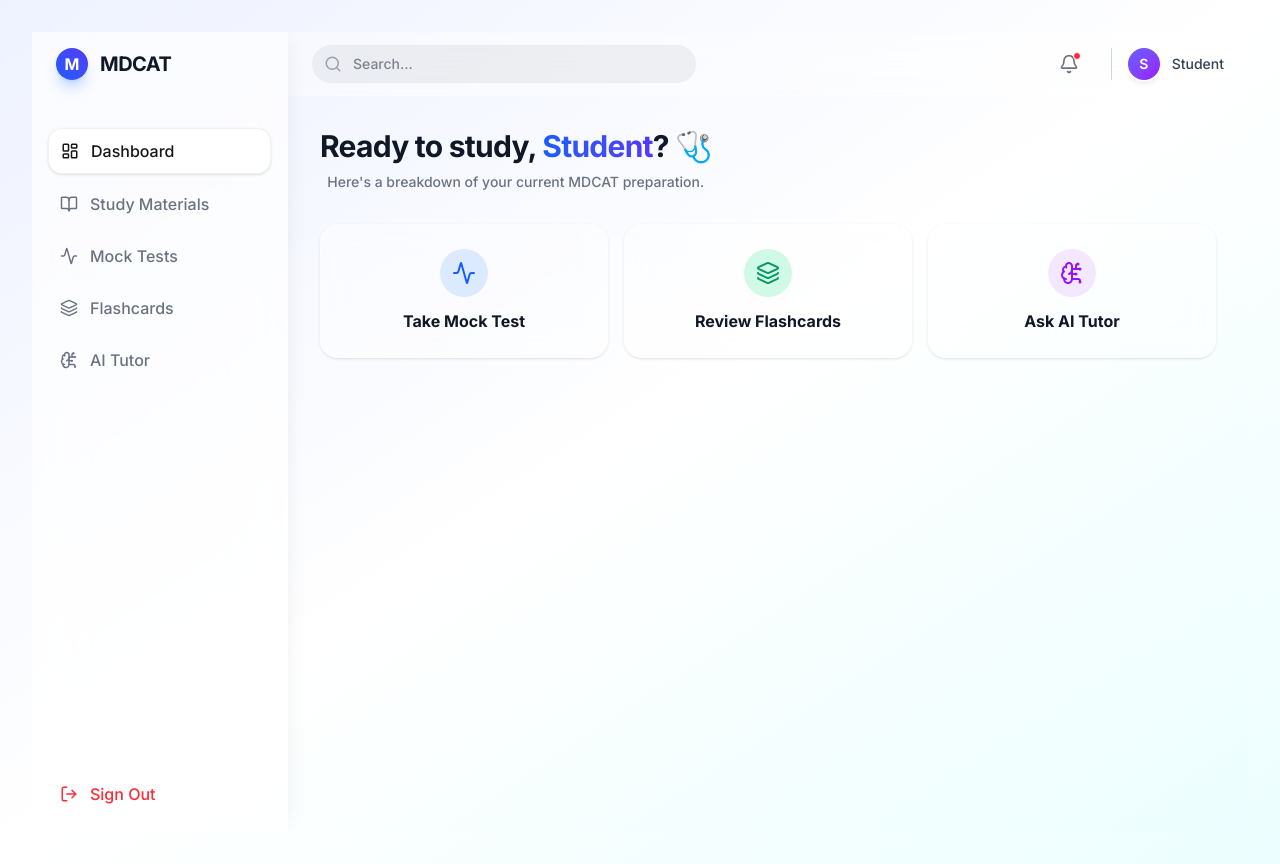
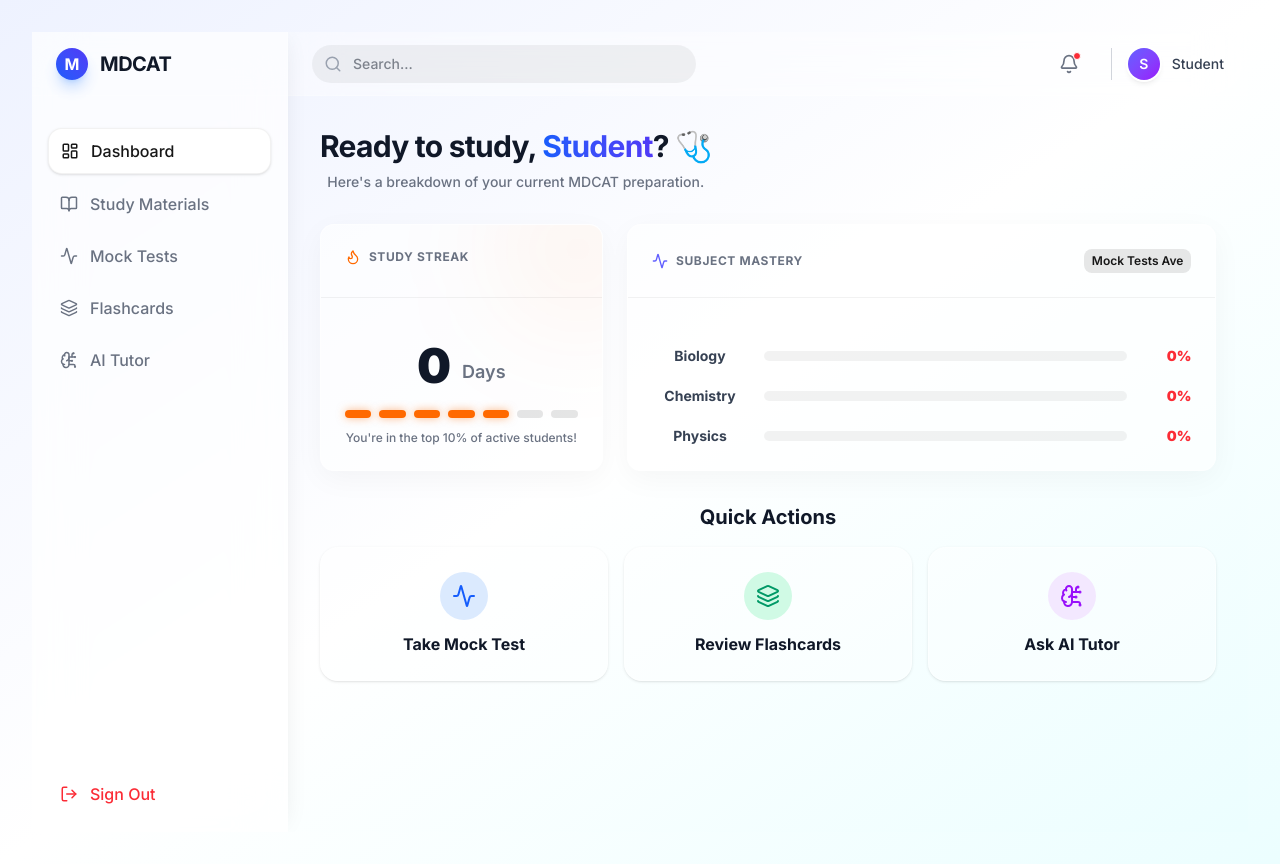
Before and after one commit to Mavia-Jabbar/Med-Quest, a React (Vite) app: page /Dashboard in a window 1280 px wide. Built offline with nearby package versions, Linux system fonts and the light colour scheme; no server answers; the database is empty; sample sign-in values are in the browser's storage.

Commit message:
feat: Injected premium framer-motion Physics engine providing Apple-style 3D Tilt Cards, Magnetic Buttons, seamless Page Transitions, and animated Science Loaders

```diff
--- a/src/components/DashboardLayout.jsx
+++ b/src/components/DashboardLayout.jsx
@@ -1,9 +1,9 @@
 import React, { useState } from 'react';
 import { Outlet, useLocation } from 'react-router';
 import { AnimatePresence } from 'framer-motion';
+import PageTransition from '@/components/layout/PageTransition';
 import Sidebar from '@/components/layout/Sidebar';
 import DashboardHeader from '@/components/layout/DashboardHeader';
-import PageTransition from '@/components/layout/PageTransition';
 
 export default function DashboardLayout() {
   const [isMobileMenuOpen, setIsMobileMenuOpen] = useState(false);
@@ -12,9 +12,9 @@ export default function DashboardLayout() {
   return (
     <div className="flex h-screen w-full bg-gradient-to-br from-indigo-50 via-white to-cyan-50 dark:from-gray-900 dark:via-gray-950 dark:to-slate-900 overflow-hidden font-sans">
       <Sidebar isOpen={isMobileMenuOpen} setIsOpen={setIsMobileMenuOpen} />
-      <main className="flex-1 flex flex-col relative z-0 w-full overflow-hidden">
+      <main className="flex-1 flex flex-col relative z-10 w-full overflow-hidden">
         <DashboardHeader toggleMenu={() => setIsMobileMenuOpen(!isMobileMenuOpen)} />
-        <div className="flex-1 w-full overflow-hidden relative">
+        <div className="flex-1 overflow-hidden relative w-full h-full">
           <AnimatePresence mode="wait">
             <PageTransition key={location.pathname}>
               <Outlet />
--- a/src/components/dashboard/MasteryWidget.jsx
+++ b/src/components/dashboard/MasteryWidget.jsx
@@ -1,10 +1,12 @@
 import React from 'react';
 import { Card, CardContent, CardHeader, CardTitle } from '@/components/ui/card';
 import { Activity } from 'lucide-react';
+import HoverTiltCard from '@/components/ui/HoverTiltCard';
 
 export default function MasteryWidget({ analytics }) {
   return (
-    <Card className="md:col-span-2 bg-white/60 dark:bg-black/50 backdrop-blur-xl border-white/40 dark:border-white/10 shadow-[0_8px_30px_rgb(0,0,0,0.04)] hover:-translate-y-1 hover:shadow-[0_8px_30px_rgb(0,0,0,0.08)] transition-all duration-500">
+    <HoverTiltCard className="md:col-span-2">
+      <Card className="bg-white/60 dark:bg-black/50 backdrop-blur-xl border-white/40 dark:border-white/10 shadow-[0_8px_30px_rgb(0,0,0,0.04)] hover:-translate-y-1 hover:shadow-[0_8px_30px_rgb(0,0,0,0.08)] transition-all duration-500">
         <CardHeader className="pb-4 border-b border-black/5 dark:border-white/5 flex flex-row items-center justify-between">
           <CardTitle className="text-xs font-bold text-gray-500 dark:text-gray-400 uppercase tracking-wider flex items-center gap-2">
             <Activity className="w-4 h-4 text-indigo-500" /> Subject Mastery
@@ -25,5 +27,6 @@ export default function MasteryWidget({ analytics }) {
           ))}
         </CardContent>
       </Card>
+    </HoverTiltCard>
   );
 }
--- a/src/components/dashboard/QuickActions.jsx
+++ b/src/components/dashboard/QuickActions.jsx
@@ -1,28 +1,35 @@
 import React from 'react';
 import { Link } from 'react-router';
 import { Activity, Layers, BrainCircuit } from 'lucide-react';
+import HoverTiltCard from '@/components/ui/HoverTiltCard';
 
 export default function QuickActions() {
   return (
     <div className="grid grid-cols-1 sm:grid-cols-2 lg:grid-cols-3 gap-4">
+      <HoverTiltCard>
         <Link to="/MockTests" className="flex flex-col items-center justify-center gap-3 p-6 rounded-2xl border border-white/40 dark:border-white/10 bg-white/40 dark:bg-white/5 backdrop-blur-md hover:bg-white/60 dark:hover:bg-white/10 hover:-translate-y-1 shadow-sm hover:shadow-md transition-all duration-300 group">
           <div className="w-12 h-12 rounded-full bg-blue-100 dark:bg-blue-500/20 flex items-center justify-center text-blue-600 dark:text-blue-400 group-hover:scale-110 transition-transform">
             <Activity className="w-6 h-6" />
           </div>
           <span className="font-bold text-gray-900 dark:text-white">Take Mock Test</span>
         </Link>
+      </HoverTiltCard>
+      <HoverTiltCard>
         <Link to="/Flashcards" className="flex flex-col items-center justify-center gap-3 p-6 rounded-2xl border border-white/40 dark:border-white/10 bg-white/40 dark:bg-white/5 backdrop-blur-md hover:bg-white/60 dark:hover:bg-white/10 hover:-translate-y-1 shadow-sm hover:shadow-md transition-all duration-300 group">
           <div className="w-12 h-12 rounded-full bg-emerald-100 dark:bg-emerald-500/20 flex items-center justify-center text-emerald-600 dark:text-emerald-400 group-hover:scale-110 transition-transform">
             <Layers className="w-6 h-6" />
           </div>
           <span className="font-bold text-gray-900 dark:text-white">Review Flashcards</span>
         </Link>
+      </HoverTiltCard>
+      <HoverTiltCard>
         <Link to="/Tutor" className="flex flex-col items-center justify-center gap-3 p-6 rounded-2xl border border-white/40 dark:border-white/10 bg-white/40 dark:bg-white/5 backdrop-blur-md hover:bg-white/60 dark:hover:bg-white/10 hover:-translate-y-1 shadow-sm hover:shadow-md transition-all duration-300 group">
           <div className="w-12 h-12 rounded-full bg-purple-100 dark:bg-purple-500/20 flex items-center justify-center text-purple-600 dark:text-purple-400 group-hover:scale-110 transition-transform">
             <BrainCircuit className="w-6 h-6" />
           </div>
           <span className="font-bold text-gray-900 dark:text-white">Ask AI Tutor</span>
         </Link>
+      </HoverTiltCard>
     </div>
   );
 }
--- a/src/components/dashboard/StreakWidget.jsx
+++ b/src/components/dashboard/StreakWidget.jsx
@@ -1,22 +1,24 @@
 import React from 'react';
 import { Card, CardContent, CardHeader, CardTitle } from '@/components/ui/card';
 import { Flame } from 'lucide-react';
+import HoverTiltCard from '@/components/ui/HoverTiltCard';
 
 export default function StreakWidget({ currentStreak }) {
   return (
-    <Card className="bg-white/60 dark:bg-black/50 backdrop-blur-xl border-white/40 dark:border-white/10 shadow-[0_8px_30px_rgb(0,0,0,0.04)] hover:-translate-y-1 hover:shadow-[0_8px_30px_rgb(0,0,0,0.08)] transition-all duration-500 relative overflow-hidden group">
+    <HoverTiltCard>
+      <Card className="bg-white/60 dark:bg-black/50 backdrop-blur-xl border-white/40 dark:border-white/10 shadow-[0_8px_30px_rgb(0,0,0,0.04)] hover:-translate-y-1 hover:shadow-[0_8px_30px_rgb(0,0,0,0.08)] transition-all duration-500 relative overflow-hidden group h-full">
         <div className="absolute top-0 right-0 w-32 h-32 bg-orange-500/10 rounded-full blur-3xl -mr-10 -mt-10 group-hover:bg-orange-500/20 transition-all duration-700"></div>
         <CardHeader className="pb-2 border-b border-black/5 dark:border-white/5 relative z-10">
           <CardTitle className="text-xs font-bold text-gray-500 dark:text-gray-400 uppercase tracking-wider flex items-center gap-2">
             <Flame className="w-4 h-4 text-orange-500" /> Study Streak
           </CardTitle>
         </CardHeader>
-      <CardContent className="pt-5 relative z-10">
-        <div className="flex items-end gap-3">
+        <CardContent className="pt-5 relative z-10 flex flex-col items-center justify-center">
+          <div className="flex items-end gap-3 w-full justify-center">
             <h3 className="text-5xl font-black text-gray-900 dark:text-white tracking-tight">{currentStreak}</h3>
             <p className="text-lg text-gray-500 dark:text-gray-400 font-semibold mb-1">Days</p>
           </div>
-        <div className="flex gap-2 mt-5">
+          <div className="flex gap-2 w-full mt-5">
             {[...Array(7)].map((_, i) => (
               <div key={i} className={`flex-1 h-2 rounded-full ${i < 5 ? "bg-orange-500 shadow-[0_0_8px_rgba(249,115,22,0.5)]" : "bg-black/10 dark:bg-white/10"}`}></div>
             ))}
@@ -24,5 +26,6 @@ export default function StreakWidget({ currentStreak }) {
           <p className="text-xs font-medium text-gray-500 mt-3 text-center">You're in the top 10% of active students!</p>
         </CardContent>
       </Card>
+    </HoverTiltCard>
   );
 }
--- a/src/components/layout/PageTransition.jsx
+++ b/src/components/layout/PageTransition.jsx
@@ -1,27 +1,43 @@
 import React from 'react';
 import { motion } from 'framer-motion';
 
-export default function PageTransition({ children, className = "" }) {
-  const pageVariants = {
-    initial: { opacity: 0, y: 15, scale: 0.99 },
-    in: { opacity: 1, y: 0, scale: 1 },
-    out: { opacity: 0, y: -15, scale: 0.99 }
-  };
+const pageVariants = {
+  initial: {
+    opacity: 0,
+    y: 15,
+    scale: 0.98,
+    filter: "blur(8px)"
+  },
+  enter: {
+    opacity: 1,
+    y: 0,
+    scale: 1,
+    filter: "blur(0px)",
+    transition: {
+      duration: 0.5,
+      ease: [0.16, 1, 0.3, 1] // Apple-style spring ease
+    }
+  },
+  exit: {
+    opacity: 0,
+    y: -10,
+    scale: 0.99,
+    filter: "blur(4px)",
+    transition: {
+      duration: 0.3,
+      ease: [0.16, 1, 0.3, 1]
+    }
+  }
+};
 
-  const pageTransition = {
-    type: "tween",
-    ease: "circOut",
-    duration: 0.5
-  };
-
+export default function PageTransition({ children }) {
   return (
     <motion.div
       initial="initial"
-      animate="in"
-      exit="out"
+      animate="enter"
+      exit="exit"
       variants={pageVariants}
-      transition={pageTransition}
-      className={`w-full h-full flex flex-col ${className}`}
+      className="flex-1 flex flex-col w-full h-full relative"
     >
       {children}
     </motion.div>
--- a/src/components/ui/HoverTiltCard.jsx
+++ b/src/components/ui/HoverTiltCard.jsx
@@ -1,66 +1,75 @@
-import React, { useRef, useState } from 'react';
-import { motion } from 'framer-motion';
+import React, { useRef, useState } from "react";
+import { motion, useMotionValue, useSpring, useTransform } from "framer-motion";
 
-export default function HoverTiltCard({ children, className = "", tiltStrength = 15 }) {
+export default function HoverTiltCard({ children, className = "" }) {
   const ref = useRef(null);
-  const [rotateX, setRotateX] = useState(0);
-  const [rotateY, setRotateY] = useState(0);
-  const [glarePosition, setGlarePosition] = useState({ x: 50, y: 50, opacity: 0 });
+  const [isHovered, setIsHovered] = useState(false);
+
+  // Mouse tracking values
+  const mouseX = useMotionValue(0);
+  const mouseY = useMotionValue(0);
+
+  // Smooth springs for rotation
+  const springConfig = { damping: 20, stiffness: 150, mass: 0.8 };
+  const smoothX = useSpring(mouseX, springConfig);
+  const smoothY = useSpring(mouseY, springConfig);
+
+  // Map mouse position to rotation ranges (tilt intensity limit: 8 degrees)
+  const rotateX = useTransform(smoothY, [-0.5, 0.5], [8, -8]);
+  const rotateY = useTransform(smoothX, [-0.5, 0.5], [-8, 8]);
+
+  // Lighting effect moving across card surface
+  const lightX = useTransform(smoothX, [-0.5, 0.5], [0, 100]);
+  const lightY = useTransform(smoothY, [-0.5, 0.5], [0, 100]);
+  const lightingStyle = isHovered
+    ? { backgroundImage: `radial-gradient(circle at ${lightX.get()}% ${lightY.get()}%, rgba(255,255,255,0.1) 0%, transparent 60%)` }
+    : {};
 
   const handleMouseMove = (e) => {
     if (!ref.current) return;
-
-    // Get card dimensions
     const rect = ref.current.getBoundingClientRect();
-    const width = rect.width;
-    const height = rect.height;
-
-    // Get mouse position relative to card
-    const mouseX = e.clientX - rect.left;
-    const mouseY = e.clientY - rect.top;
-
-    // Calculate rotation (-1 to 1 multiplier) based on mouse percent
-    const xPct = (mouseX / width) - 0.5;
-    const yPct = (mouseY / height) - 0.5;
-
-    // Max rotation is tiltStrength
-    setRotateX(yPct * -tiltStrength);
-    setRotateY(xPct * tiltStrength);
-
-    // Update Apple Glass Glare position
-    setGlarePosition({
-      x: (mouseX / width) * 100,
-      y: (mouseY / height) * 100,
-      opacity: 0.15
-    });
+    // Normalize coordinates between -0.5 and 0.5 based on card center
+    const x = (e.clientX - rect.left) / rect.width - 0.5;
+    const y = (e.clientY - rect.top) / rect.height - 0.5;
+    mouseX.set(x);
+    mouseY.set(y);
   };
 
+  const handleMouseEnter = () => setIsHovered(true);
+
   const handleMouseLeave = () => {
-    setRotateX(0);
-    setRotateY(0);
-    setGlarePosition(prev => ({ ...prev, opacity: 0 }));
+    setIsHovered(false);
+    mouseX.set(0);
+    mouseY.set(0);
   };
 
   return (
     <motion.div
       ref={ref}
       onMouseMove={handleMouseMove}
+      onMouseEnter={handleMouseEnter}
       onMouseLeave={handleMouseLeave}
-      animate={{ rotateX, rotateY }}
-      transition={{ type: "spring", stiffness: 300, damping: 20 }}
-      style={{ perspective: 1000 }}
-      className={`relative transform-gpu ${className}`}
+      style={{
+        rotateX,
+        rotateY,
+        transformPerspective: 1000,
+        zIndex: isHovered ? 10 : 1,
+      }}
+      className={`relative w-full h-full preserve-3d transition-transform duration-200 ease-out will-change-transform ${className}`}
     >
-      {/* Target Content */}
-      {children}
+      {/* Visual content layer */}
+      <div className="w-full h-full relative z-10">
+         {children}
+      </div>
 
-      {/* 3D Glass Glare Lighting Effect */}
+      {/* Dynamic Glass Glare (Specular Highlight) */}
       <motion.div
-        className="pointer-events-none absolute inset-0 z-50 rounded-inherit transition-opacity duration-300"
+        className="pointer-events-none absolute inset-0 z-20 rounded-xl transition-opacity duration-300 mix-blend-overlay"
         style={{
-          background: `radial-gradient(circle at ${glarePosition.x}% ${glarePosition.y}%, rgba(255,255,255,1) 0%, rgba(255,255,255,0) 60%)`,
-          opacity: glarePosition.opacity,
-          borderRadius: 'inherit'
+          opacity: isHovered ? 1 : 0,
+          background: isHovered
+            ? `radial-gradient(circle at ${lightX.get()}% ${lightY.get()}%, rgba(255,255,255,0.2) 0%, transparent 50%)`
+            : 'none'
         }}
       />
     </motion.div>
--- a/src/components/ui/MagneticButton.jsx
+++ b/src/components/ui/MagneticButton.jsx
@@ -1,35 +1,39 @@
 import React, { useRef, useState } from 'react';
 import { motion } from 'framer-motion';
 
-export default function MagneticButton({ children, className = "", strength = 20, onClick, disabled }) {
+export default function MagneticButton({ children, className = "", onClick }) {
   const ref = useRef(null);
   const [position, setPosition] = useState({ x: 0, y: 0 });
 
-  const handleMouse = (e) => {
-    if (disabled) return;
+  const handleMouseMove = (e) => {
+    if (!ref.current) return;
     const { clientX, clientY } = e;
     const { height, width, left, top } = ref.current.getBoundingClientRect();
-    const middleX = clientX - (left + width / 2);
-    const middleY = clientY - (top + height / 2);
 
-    // Magnetic Pull logic based on strength prop
-    setPosition({ x: middleX * (strength / 100), y: middleY * (strength / 100) });
+    // Calculate distance from center of button
+    const centerX = left + width / 2;
+    const centerY = top + height / 2;
+
+    // Apply pull force (15% magnetic pull strength)
+    const pullDistanceX = (clientX - centerX) * 0.15;
+    const pullDistanceY = (clientY - centerY) * 0.15;
+
+    setPosition({ x: pullDistanceX, y: pullDistanceY });
   };
 
-  const reset = () => {
-    setPosition({ x: 0, y: 0 });
+  const handleMouseLeave = () => {
+    setPosition({ x: 0, y: 0 }); // Snap back
   };
 
   return (
     <motion.button
       ref={ref}
-      onMouseMove={handleMouse}
-      onMouseLeave={reset}
+      onMouseMove={handleMouseMove}
+      onMouseLeave={handleMouseLeave}
+      onClick={onClick}
       animate={{ x: position.x, y: position.y }}
       transition={{ type: "spring", stiffness: 150, damping: 15, mass: 0.1 }}
-      onClick={onClick}
-      disabled={disabled}
-      className={`${className} z-10`}
+      className={`relative ${className}`}
     >
       {children}
     </motion.button>
--- a/src/pages/Dashboard.jsx
+++ b/src/pages/Dashboard.jsx
@@ -4,7 +4,6 @@ import { Flame } from 'lucide-react';
 import StreakWidget from '@/components/dashboard/StreakWidget';
 import MasteryWidget from '@/components/dashboard/MasteryWidget';
 import QuickActions from '@/components/dashboard/QuickActions';
-import HoverTiltCard from '@/components/ui/HoverTiltCard';
 import { useSubjectProgress, useStreak } from '@/services/progressService';
 
 const Dashboard = () => {
@@ -45,6 +44,15 @@ const Dashboard = () => {
         </div>
       </div>
 
+      <div className="grid grid-cols-1 md:grid-cols-3 gap-6 mb-8 mt-4">
+        <StreakWidget currentStreak={currentStreak} />
+        <MasteryWidget analytics={analytics} />
+      </div>
+
+      <div className="mb-4">
+        <h2 className="text-xl font-bold text-gray-900 dark:text-white">Quick Actions</h2>
+      </div>
+
       <QuickActions />
 
     </div>
```
Also changed, not shown: src/components/ui/CustomLoader.jsx (deleted, +0 -40 lines), src/components/ui/ScienceLoader.jsx (added, +58 -0 lines), src/pages/Admin.jsx (+7 -7 lines), src/pages/StudyMaterials.jsx (+7 -5 lines). Lines whose indentation alone changed are shown as unchanged.
